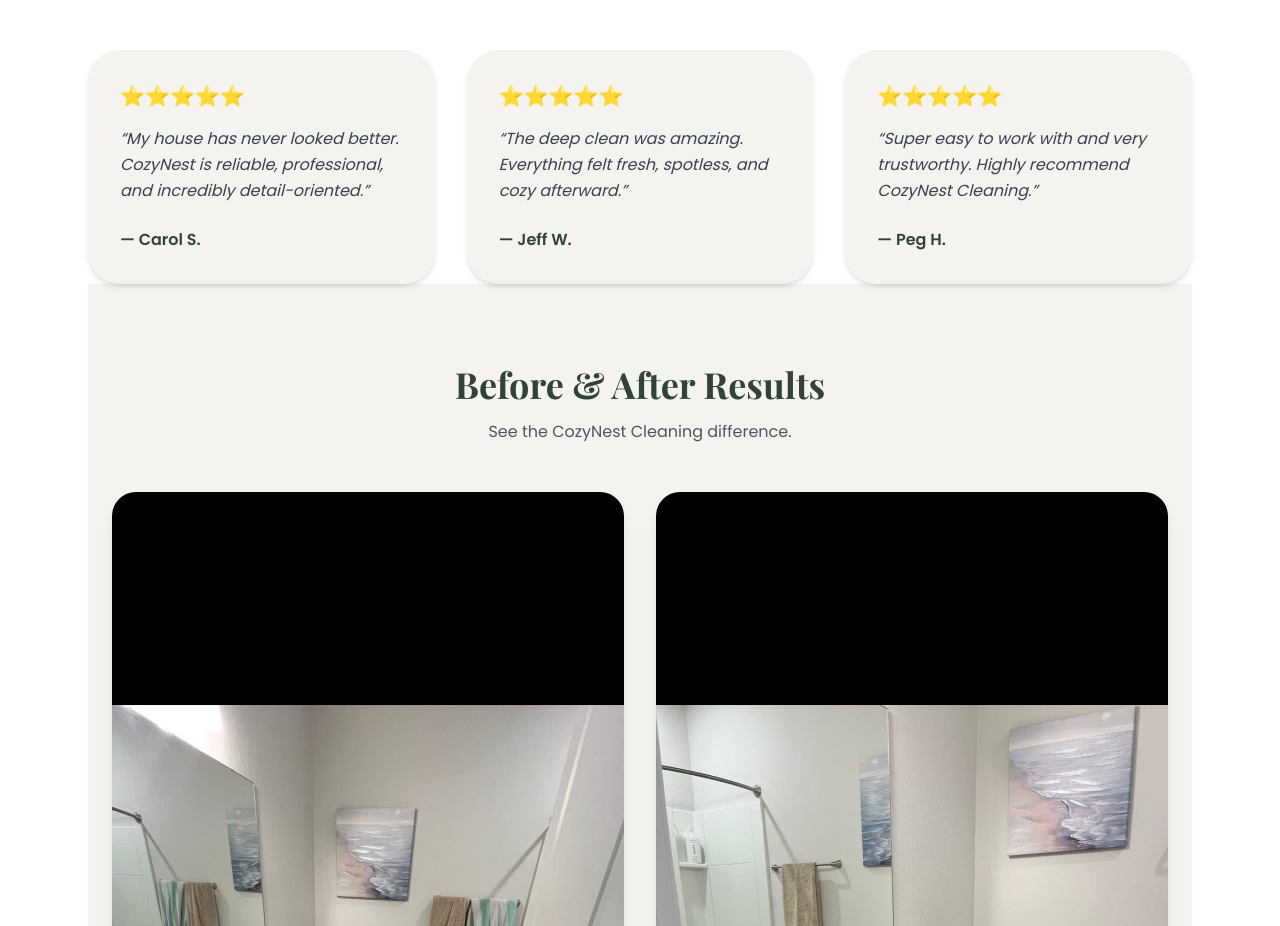
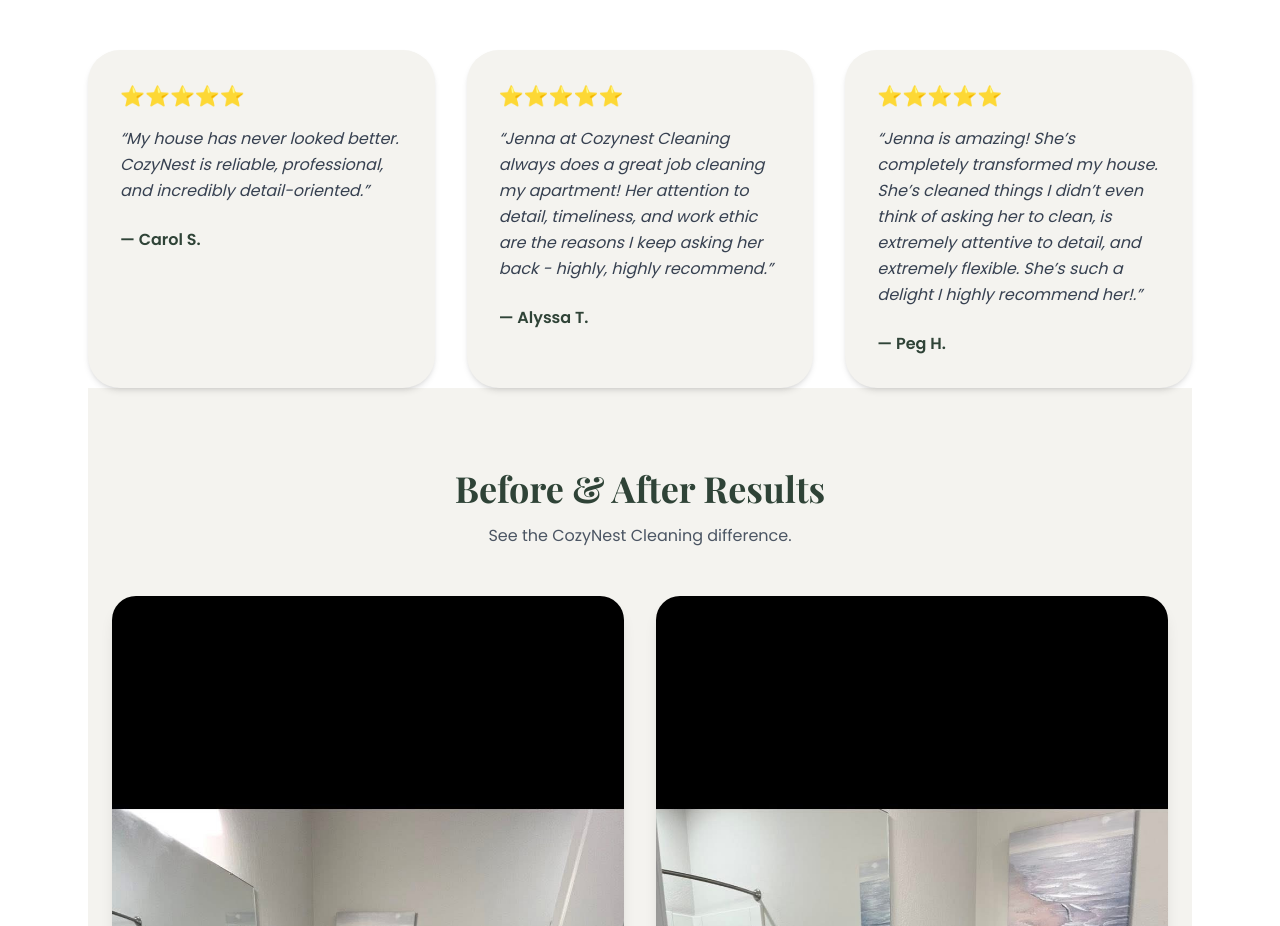
Before and after one commit to CozyNest26/cozynest-cleaning, a React (Vite) app in the folder cozynest-cleaning/: page / in a window 1280 px wide. Shown: the part 4840-5766 px from the top of the page. Built offline with nearby package versions, Linux system fonts and the light colour scheme.

Commit message:
Update App.jsx

```diff
--- a/cozynest-cleaning/src/App.jsx
+++ b/cozynest-cleaning/src/App.jsx
@@ -458,12 +458,13 @@ export default function App() {
         </div>
 
         <p className="text-gray-700 leading-relaxed mb-6 italic">
-          “The deep clean was amazing. Everything felt fresh,
-          spotless, and cozy afterward.”
+          “Jenna at Cozynest Cleaning always does a great job cleaning my apartment!
+          Her attention to detail, timeliness, and work ethic are the reasons
+          I keep asking her back - highly, highly recommend.”
         </p>
 
         <div className="font-semibold text-[#2f4337]">
-          — Jeff W.
+          — Alyssa T.
         </div>
       </div>
 
@@ -473,8 +474,10 @@ export default function App() {
         </div>
 
         <p className="text-gray-700 leading-relaxed mb-6 italic">
-          “Super easy to work with and very trustworthy.
-          Highly recommend CozyNest Cleaning.”
+          “Jenna is amazing! She’s completely transformed my house.
+          She’s cleaned things I didn’t even think of asking her to clean,
+          is extremely attentive to detail, and extremely flexible.
+          She’s such a delight I highly recommend her!.”
         </p>
 
         <div className="font-semibold text-[#2f4337]">
```
